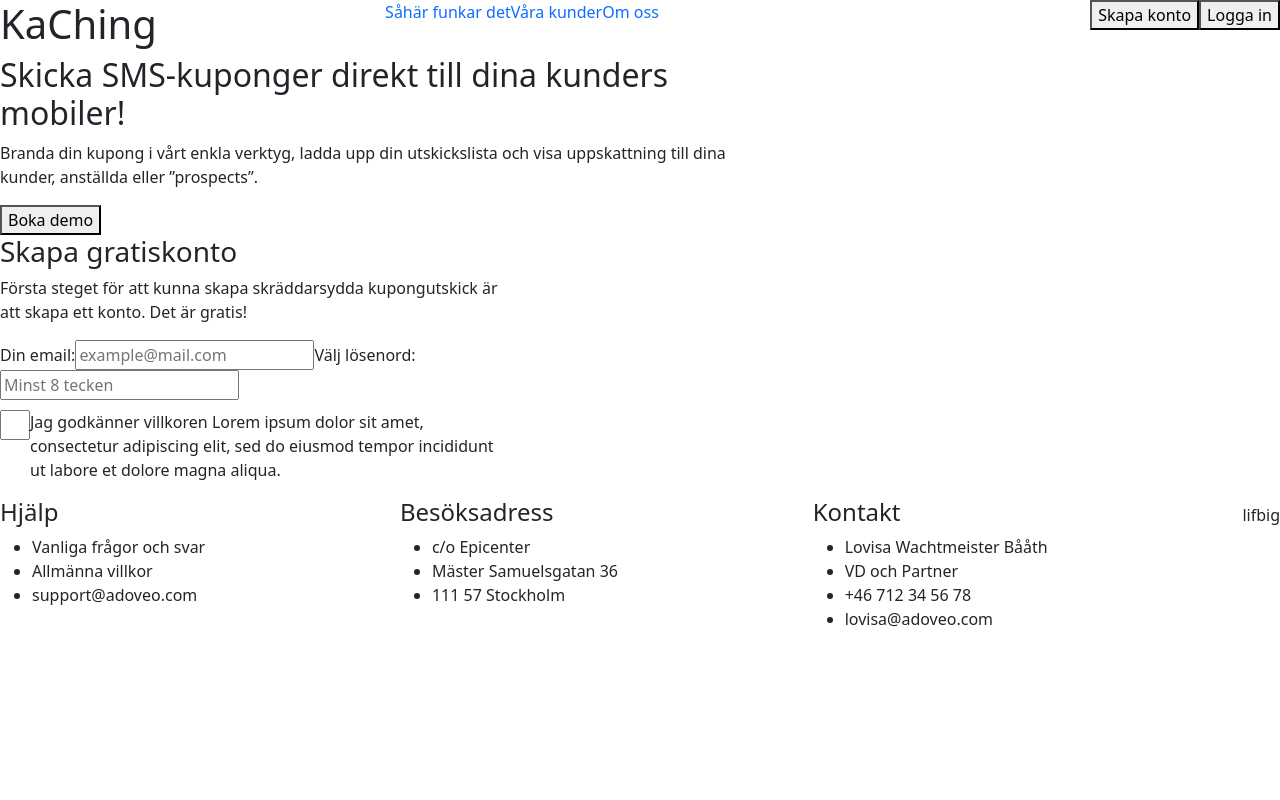
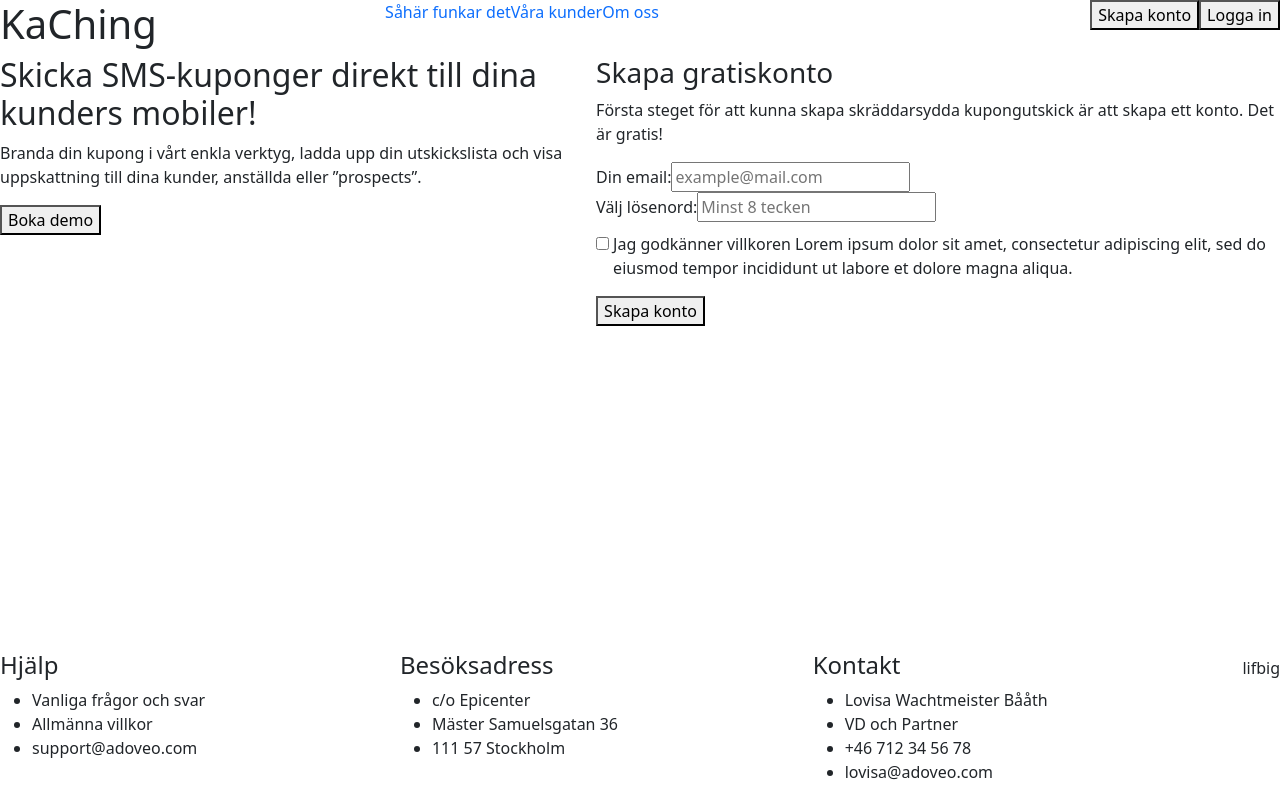
Before and after one commit to NagaVenkata/coupon-system-frontend, a React (Create React App) app: page / in a window 1280 px wide. Built offline with nearby package versions, Linux system fonts and the light colour scheme.

Commit message:
testing register

```diff
--- a/src/App-style.js
+++ b/src/App-style.js
@@ -1,9 +1,9 @@
-// import styled from 'styled-components';
+import styled from 'styled-components';
 
-// export const App = styled.div`
-//   min-heigth: 100vh;
-//   display: flex;
-//   flex-direction: column;
-
-
-// `;
+export const App = styled.div`
+  min-heigth: 100vh;
+  margin: 0;
+  padding: 0;
+  display: flex;
+  flex-direction: column;
+`;
--- a/src/App.js
+++ b/src/App.js
@@ -12,7 +12,7 @@ import UserPage from "./domain/userpage/index";
 function App() {
 
     return (
-          <div id="app">
+          <Styled.App id="app">
             <Router>
               <Routes>
                 <Route exact path="/" element={<Home />}></Route>
@@ -23,7 +23,7 @@ function App() {
                 {/* <BrowserRouter> */}
                   {/* <CouponSystemMainPage /> */}
                 {/* </BrowserRouter> */}
-          </div>
+          </Styled.App>
   );
 }
 
--- a/src/components/footer/index-style.js
+++ b/src/components/footer/index-style.js
@@ -5,7 +5,9 @@ export const Footer = styled.footer`
     flex-wrap: wrap;
     align-items: baseline;
     justify-content: space-between;
-    margin-top: auto;
+    width: 100%;
+    position: absolute;
+    bottom: 0;
 `;
 
 export const SomeIconWrapper = styled.div`
--- a/src/components/main/create-account-style.js
+++ b/src/components/main/create-account-style.js
@@ -1,32 +1,21 @@
 import styled from 'styled-components';
 
 export const ColumnWrapperR = styled.div`
-    width: 40%;
+
 `;
+
+export const InputWrapper = styled.div`
+    display: flex;
+    background: pink;
+`;
+
 
 export const TermsWrapper = styled.div`
     display: flex;
     margin-top: 10px;
+    align-items: baseline;
 `;
 
 export const TermsCheckbox = styled.input`
-    width: 30px;
-    height: 30px;
+    margin-right: 4px;
 `;
-
-
-// <div id='column-wrapper-R'>
-// <h3>Skapa gratiskonto</h3>
-// <p>Första steget för att kunna skapa skräddarsydda kupongutskick är att skapa ett konto. Det är gratis!</p>
-// <form>
-//     <label id='label-user-email'>Din email:</label>
-//     <input type='email' id='user-email' name='user-email' placeholder='example@mail.com'/>
-
-//     <label id='label-user-password'>Välj lösenord:</label>
-//     <input type='text' id='user-password' name='user-password' placeholder='Minst 8 tecken'/>
-
-//     <input id='checkbox'></input>
-//     <p>Jag godkänner villkoren Lorem ipsum dolor sit amet, consectetur adipiscing elit, sed do eiusmod tempor incididunt ut labore et dolore magna aliqua.</p>
-// </form>
-
-// </div>
--- a/src/components/main/create-account.js
+++ b/src/components/main/create-account.js
@@ -1,24 +1,129 @@
-import React from 'react';
+import React, { useState } from 'react';
 import * as Styled from './create-account-style';
 
+import RegisterBtn from '../button/register-btn';
+
 export default function CreateAccount() {
+  const [inputUserName, setInputUserName] = useState('');
+  const [inputPassword, setInputPassword] = useState('');
+
+  const [newUser, setNewUser] = useState({});
+
+  let users = [
+    {"username": "pippi@mail.com", "password": "test1"},
+    {"username": "tommy@mail.com", "password": "test2"}
+  ];
+
+  const onSubmit = (evt) => {
+    evt.preventDefault();
+
+    if ( (inputUserName.name !== '') && (inputPassword.password !== '') && (document.getElementById('terms-checkbox').checked === true)) {
+      console.log("allt är ifyllt");
+    } else {
+      if (inputUserName.name === '') {
+        console.log("Välj din email som ditt användarnamn.");
+      }
+      if (inputPassword.name === '') {
+        console.log("Välj ett lösenord, max 8 tecken.");
+      }
+      if (document.getElementById('terms-checkbox').checked !== true) {
+        console.log("För att skapa ett konto måste du först godkänna våra villkor.");
+      }
+
+    }
+
+    // if (inputUserName !== '') {
+    //   console.log("kolla om username finns");
+    // } else {
+    //   console.log("du måste fylla i både användarnamn");
+    // };
+
+    // if (inputPassword === '') {
+    //   console.log("du måste fylla i både password:", inputPassword);
+
+    // } else {
+    //   console.log("fyllt i password", inputPassword);
+    // };
+
+
+
+    //check if terms are accepted
+    // if (document.getElementById('terms-checkbox').checked === true) {
+
+      // let userArr = [];
+      // let newUser = {
+      //     username: inputUserName,
+      //     password: inputPassword
+      // };
+
+    //   //check if lS is empty ADD: && if userName exist
+    //   if (JSON.parse(localStorage.getItem('users')) === null) {
+    //     userArr.push(newUser);
+    //     localStorage.setItem('users', JSON.stringify(userArr));
+    //   } else {
+    //     //get from lS
+    //     let getUsers = JSON.parse(localStorage.getItem('users'));
+
+    //     //change
+    //     getUsers.push(newUser);
+    //     console.log("logga in:", getUsers);
+
+    //     //save to lS
+    //     localStorage.setItem('users', JSON.stringify(getUsers));
+    //   };
+
+    // } else {
+    //   document.getElementById('register-error-wrapper').innerHTML = 'För att skapa ett konto måste du först godkänna våra villkor.';
+    // };
+  };
+
+  const onChange = (evt) => {
+    document.getElementById('register-error-wrapper').innerHTML = '';
+
+    switch (evt.target.id) {
+      case "input-username":
+        setInputUserName({[evt.target.name]: evt.target.value})
+      break;
+      case "input-password":
+        setInputPassword({[evt.target.name]: evt.target.value})
+      break;
+      default:
+      break;
+    };
+      // setNewUser({[evt.target.id]: evt.target.value});
+  };
+
+  //lägga till value i input
   return (
     <Styled.ColumnWrapperR id='column-wrapper-R'>
         <h3>Skapa gratiskonto</h3>
         <p>Första steget för att kunna skapa skräddarsydda kupongutskick är att skapa ett konto. Det är gratis!</p>
-        <form>
-            <label id='label-user-email'>Din email:</label>
-            <input type='email' id='user-email' name='user-email' placeholder='example@mail.com'/>
-
-            <label id='label-user-password'>Välj lösenord:</label>
-            <input type='text' id='user-password' name='user-password' placeholder='Minst 8 tecken'/>
-
+        <form onSubmit={onSubmit}>
+          <div id="inputWrapperMail">
+            <label id='label-input-username'>Din email:</label>
+            <input
+              type='email'
+              id='input-username'
+              name='username' placeholder='example@mail.com'
+              onChange={onChange}/>
+          </div>
+          <div id="inputWrapperPassword">
+            <label id='label-input-password'>Välj lösenord:</label>
+            <input
+              type='text'
+              id='input-password'
+              name='password'
+              placeholder='Minst 8 tecken'
+              onChange={onChange}/>
+          </div>
             <Styled.TermsWrapper id="termsWrapper">
-              <Styled.TermsCheckbox id='checkbox'></Styled.TermsCheckbox>
+              <Styled.TermsCheckbox id='terms-checkbox' type='checkbox'></Styled.TermsCheckbox>
               <p>Jag godkänner villkoren Lorem ipsum dolor sit amet, consectetur adipiscing elit, sed do eiusmod tempor incididunt ut labore et dolore magna aliqua.</p>
             </Styled.TermsWrapper>
+            <RegisterBtn />
+            <div id='register-error-wrapper'></div>
+        </form>
 
-        </form>
 
     </Styled.ColumnWrapperR>
   )
--- a/src/components/main/index-style.js
+++ b/src/components/main/index-style.js
@@ -2,10 +2,9 @@ import styled from 'styled-components';
 
 export const ColumnWrapper = styled.div`
     display: flex;
-    flex-direction: column;
-    flex-wrap: wrap;
+
 `;
 
 export const ColumnWrapperL = styled.div`
-    width: 60%;
+
 `;
```
